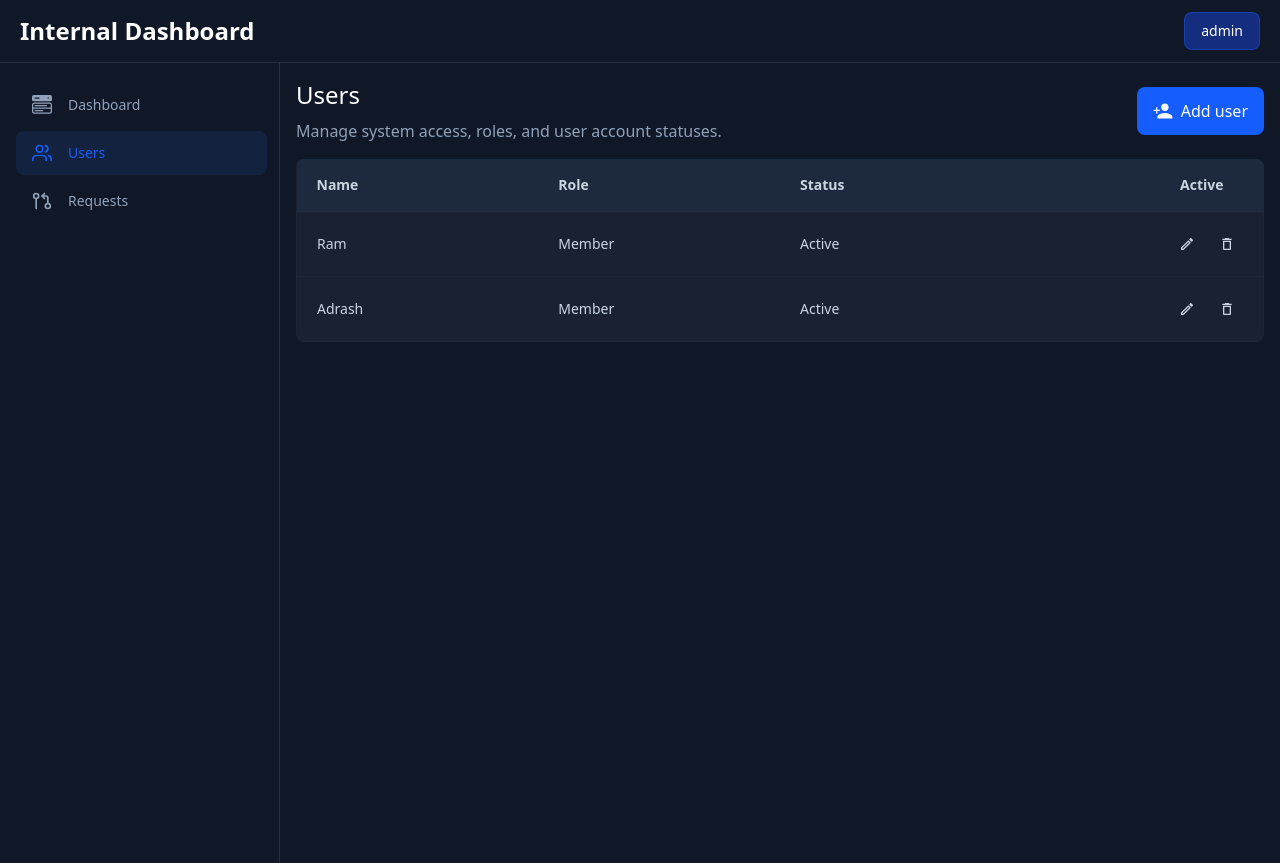
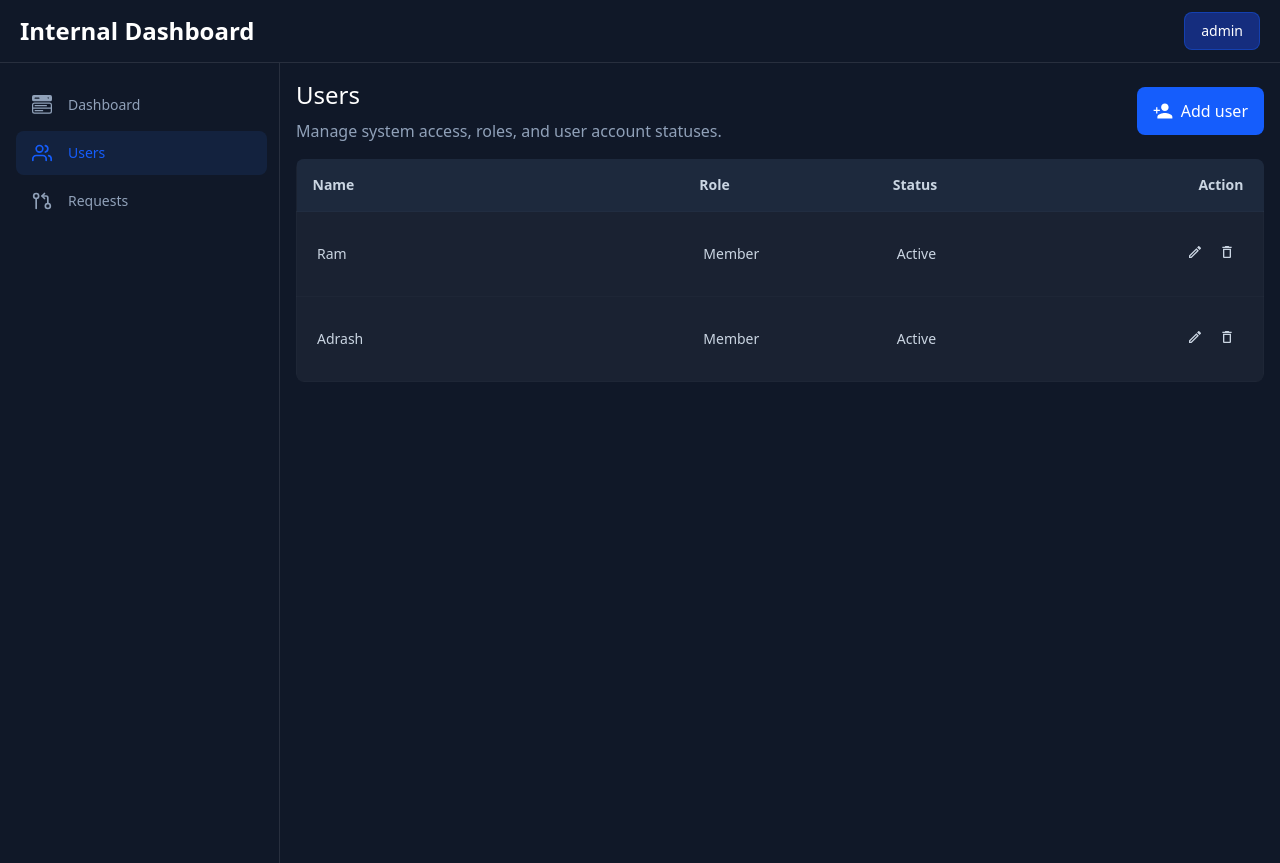
Before and after one commit to itsgauravkumar07/internal-user-management-dashboard, a React (Vite) app: page /dashboard/users in a window 1280 px wide. Built offline with nearby package versions, Linux system fonts and the light colour scheme.

Commit message:
Polish the users page UI and remove the table file

```diff
--- a/src/components/Table.jsx
+++ /dev/null
@@ -1,37 +0,0 @@
-export default function Table({ columns, data, renderActions }){
-    return(
-        <div className="bg-slate-300/5 rounded-lg overflow-hidden">
-             <table className="text-slate-300 table-fixed w-full">
-                <thead className="bg-slate-800 text-sm text-left">
-                    <tr>
-                        {columns.map((col) => (
-                            <th key={col.key} className="px-5">
-                                {col.label}
-                            </th>
-                        ))}
-                        {renderActions && <th className="py-4 px-10 text-end">Active</th>}
-                    </tr>
-                </thead>
-
-                <tbody className="text-sm border border-white/10">
-                    {data.map((row) => (
-                        <tr key={row.id} className="border border-white/2">
-                        {columns.map((col) => (
-                            <td key={col.key} className="py-4 px-5">
-                                {row[col.key]}
-                            </td>
-                        ))}
-
-                        {renderActions &&(
-                            <td className="py-4 px-5 text-end">
-                                {renderActions(row)}
-                            </td>
-                        )}
-                        </tr>
-                    ))}
-                </tbody>
-            </table>
-        </div>
-
-    )
-}
--- a/src/pages/Users.jsx
+++ b/src/pages/Users.jsx
@@ -152,26 +152,39 @@ export default function Users(){
                         ?
                             <p>no users</p>
                         :
-                            <Table
-                                columns={columns}
-                                data={users}
-                                renderActions={(user) => (
-                                    <div className="flex items-center gap-2 justify-end">
+
+                        <div className="rounded-lg overflow-hidden">
+                            <table className="bg-slate-300/5 text-slate-300 rounded-lg table-fixed w-full">
+                                <thead className="bg-slate-800 text-sm text-left">
+                                    <tr>
+                                        <th className="w-1/2 p-4">Name</th>
+                                        <th className="w-1/4 p-4">Role</th>
+                                        <th className="w-1/4 p-4">Status</th>
+                                        <th className="w-1/4 p-4 text-end px-5">Action</th>
+                                    </tr>
+                                </thead>
+                                <tbody className="text-sm border border-white/10">
+                                    {users.map((user) => (
+                                        <tr key={user.id} className="border border-white/2">
+                                            <td className="py-8 px-5">{user.name}</td>
+                                            <td className="py-3 px-5">{user.role}</td>
+                                            <td className="py-3 px-5">{user.status}</td>
+                                            <td className="py-3 px-5 text-end">
                                                 <button
-                                            onClick={() => editOpenModel(user.id)}
-                                            >
-                                                <MdOutlineEdit className="h-8 w-8 hover:text-blue-500 hover:cursor-pointer hover:bg-blue-500/30 px-2 py-2 rounded-lg"/>
-                                        </button>
+                                                    className="hover:cursor-pointer"
+                                                    onClick={() => editOpenModel(user.id)}>
+                                                         <MdOutlineEdit className="h-8 w-8 hover:text-blue-500 hover:cursor-pointer hover:bg-blue-500/30 px-2 py-2 rounded-lg"/></button>
 
                                                 <button
                                                     className="hover:cursor-pointer"
-                                            onClick={() => handleDelete(user.id)}
-                                            >
-                                                <MdDeleteOutline className="h-8 w-8 hover:text-red-500 hover:cursor-pointer hover:bg-red-500/30 px-2 py-2 rounded-lg"/>
-                                        </button>
+                                                    onClick={() => handleDelete(user.id)}><MdDeleteOutline className="h-8 w-8 hover:text-red-500 hover:cursor-pointer hover:bg-blue-500/30 px-2 py-2 rounded-lg"/></button>
+                                            </td>
+                                        </tr>
+                                    ))}
+                                </tbody>
+                            </table>
                         </div>
-                                )}
-                            />
+
                         }
                     </>
 
@@ -180,28 +193,29 @@ export default function Users(){
                         {users.length === 0 ?
                     <p>no users</p>
                     :
-                        <table className="">
-                        <thead className="border ">
-                            <tr className="">
-                                <th className="border">Name</th>
-                                <th className="border">Role</th>
-                                <th>Status</th>
+                    <div className="rounded-lg overflow-hidden">
+                        <table className="bg-slate-300/5 text-slate-300 rounded-lg table-fixed w-full">
+                            <thead className="bg-slate-800 text-sm text-left ">
+                                <tr>
+                                    <th className="w-1/2 p-4">Name</th>
+                                    <th className="w-1/4 p-4">Role</th>
+                                    <th className="w-1/4 p-4 text-end">Status</th>
                                 </tr>
                             </thead>
-                        <tbody className="border">
+                            <tbody className="text-sm border border-white/10">
                                 {users.map((user) => (
-                                <tr key={user.id}>
-                                    <td className="border px-5">{user.name}</td>
-                                    <td className="border px-5">{user.role}</td>
-                                    <td className="border px-5">{user.status}</td>
+                                    <tr key={user.id} className="border border-white/2">
+                                        <td className="py-8 px-5">{user.name}</td>
+                                        <td className="py-8 px-5">{user.role}</td>
+                                        <td className="px-5 text-end">{user.status}</td>
                                     </tr>
                                 ))}
                             </tbody>
                         </table>
+                    </div>
+
 
                 }
-
-                <p>You have read-only access to users</p>
                 </>
 
                 }
```
Lines whose indentation alone changed are shown as unchanged.
